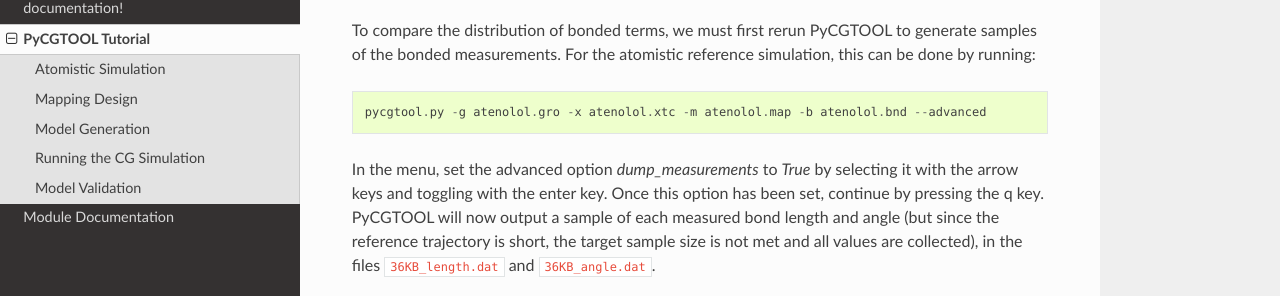
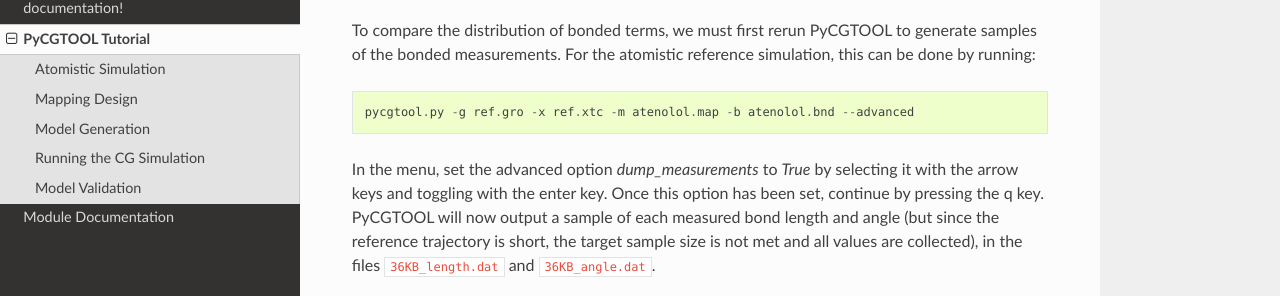
Before and after one commit to jag1g13/pycgtool, a Sphinx documentation site: the page built from doc/source/tutorial.rst, in a window 1280 px wide and 900 px high, scrolled down 3079 px. Shown: the part 155-451 px from the top of the window. Built offline with Sphinx 7.4.7 and the Read the Docs theme 2.0.0, drawn with Linux system fonts in a browser that asks for light colours.

Commit message:
Edit names of atomistic trajectory files used in validation run

```diff
--- a/doc/source/tutorial.rst
+++ b/doc/source/tutorial.rst
@@ -111,7 +111,7 @@ Additionally, other methods of validation should be applied relevant to the clas
 To compare the distribution of bonded terms, we must first rerun PyCGTOOL to generate samples of the bonded measurements.
 For the atomistic reference simulation, this can be done by running::
 
-    pycgtool.py -g atenolol.gro -x atenolol.xtc -m atenolol.map -b atenolol.bnd --advanced
+    pycgtool.py -g ref.gro -x ref.xtc -m atenolol.map -b atenolol.bnd --advanced
 
 In the menu, set the advanced option `dump_measurements` to `True` by selecting it with the arrow keys and toggling with the enter key.
 Once this option has been set, continue by pressing the q key.
```
